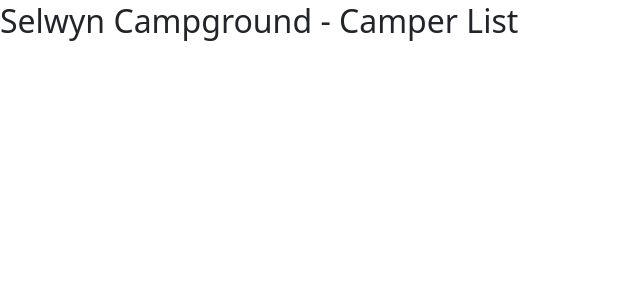
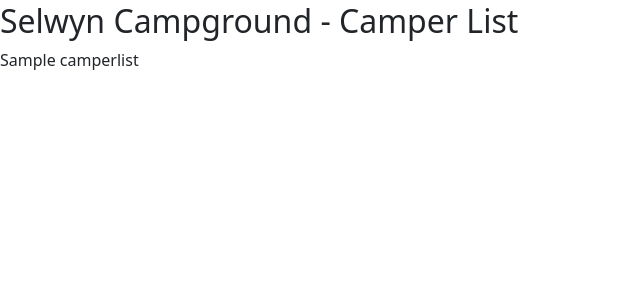
Before and after one commit to bjvhombrebueno/scg, a Flask app: template templates/camperlist.html in a window 1280 px wide. Shown: the part 94-396 px from the top of the page, without its empty margins (0-640 px from the left). Run offline with Flask 3, Linux system fonts and the light colour scheme; the template is opened without the code that fills it: most values are stand-ins (such as "Sample title", 1, 10 or a date in 2020).

Commit message:
tried to display booking from database on webpage

```diff
--- a/app.py
+++ b/app.py
@@ -37,8 +37,19 @@ def campers():
         campDate = request.form.get('campdate')
         connection = getCursor()
         connection.execute("SELECT * FROM bookings join sites on site = site_id inner join customers on customer = customer_id where booking_date= %s;",(campDate,))
+        print(campDate)
         camperList = connection.fetchall()
+
+        print(camperList)
         return render_template("datepickercamper.html", camperlist = camperList)
+        #return render_template("camperlist.html", camperlist = camperList)
+# @app.route("/campers")
+# def campers():
+#     connection = getCursor()
+#     connection.execute("SELECT * FROM bookings join sites on site = site_id inner join customers on customer = customer_id where booking_date= %s;",('2024-06-01',))
+#     camperList = connection.fetchall()
+#     print(camperList)
+#     return render_template("datepickercamper.html", camperlist = camperList)
 
 @app.route("/booking", methods=['GET','POST'])
 def booking():
--- a/templates/camperlist.html
+++ b/templates/camperlist.html
@@ -4,4 +4,18 @@
 
 <!-- Insert code to loop over the list of campers and display them -->
 
+{{camperlist}}
+
+<!--
+<table>
+    <tr><th>Book ID</th><th>Title</th><th>Author</th><th>Type</th><th>Year of Publication</th><th>Description</th></tr>
+    {% for book in booklist %}
+        <tr>
+            {% for entry in book %}
+                <td>{{entry}}</td>
+            {% endfor %}
+        </tr>
+    {% endfor %}
+</table>
+-->
 {% endblock %}
--- a/templates/datepickercamper.html
+++ b/templates/datepickercamper.html
@@ -9,4 +9,6 @@
 <input type="submit"/>
 </form>
 
+{{camperlist}}
+
 {% endblock %}
```
